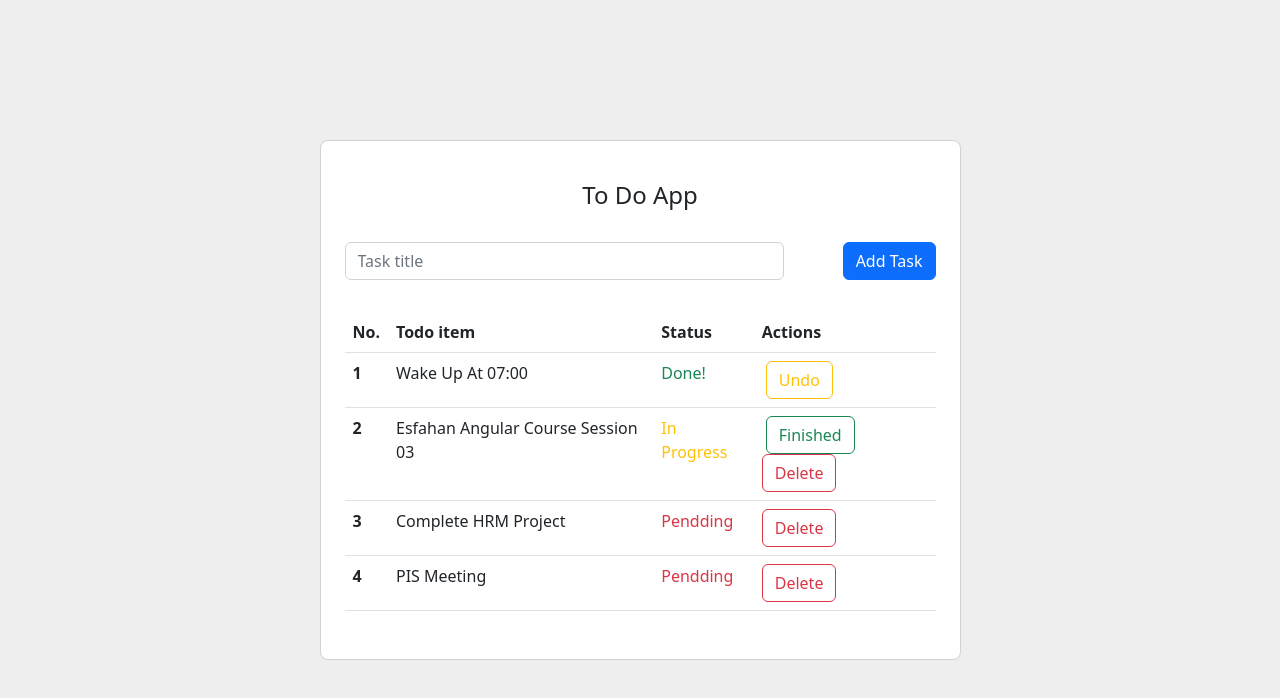
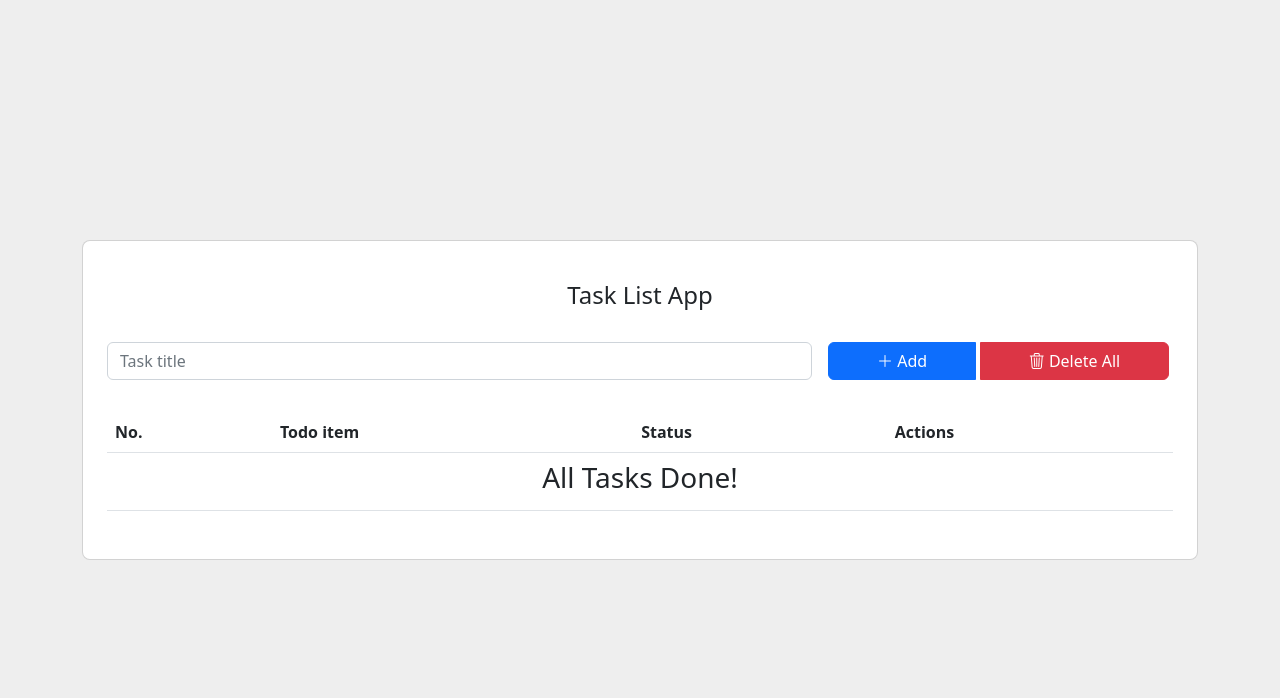
Before and after one commit to HosseinAbbasabadi/Esfahan_Angular_Session02, an Angular app: page / in a window 1280 px wide. Shown: the top 698 px of the page. Built offline with nearby package versions, Linux system fonts and the light colour scheme.

Commit message:
ng model

```diff
--- a/package.json
+++ b/package.json
@@ -18,6 +18,7 @@
     "@angular/platform-browser": "^17.0.0",
     "@angular/platform-browser-dynamic": "^17.0.0",
     "@angular/router": "^17.0.0",
+    "bootstrap-icons": "^1.11.2",
     "rxjs": "~7.8.0",
     "tslib": "^2.3.0",
     "zone.js": "~0.14.2"
--- a/src/app/app.component.html
+++ b/src/app/app.component.html
@@ -1,24 +1,29 @@
 <section class="vh-100" style="background-color: #eee;">
     <div class="container py-5 h-100">
         <div class="row d-flex justify-content-center align-items-center h-100">
-            <div class="col col-lg-9 col-xl-7">
+            <div class="col col-lg-12 col-xl-12">
                 <div class="card rounded-3">
                     <div class="card-body p-4">
 
-                        <h4 class="text-center my-3 pb-3">To Do App</h4>
+                        <h4 class="text-center my-3 pb-3">Task List App</h4>
 
-                        <form class="row g-3 mb-4 pb-2">
-                            <div class="col-9">
+                        <div class="row g-3 mb-4 pb-2">
+                            <div class="col-8">
                                 <div class="form-outline">
-                                    <input type="text" id="form1" class="form-control" placeholder="Task title" />
+                                    <input type="text" id="taskTitle" class="form-control" placeholder="Task title"
+                                        [(ngModel)]="taskTitle" (ngModelChange)="titleChanged()" />
                                 </div>
                             </div>
 
-                            <div class="col-3 text-end">
-                                <button type="submit" class="btn btn-primary">Add Task</button>
+                            <div class="col-4 btn-group">
+                                <button type="submit" class="btn btn-primary" (click)="addTask()">
+                                    <i class="bi bi-plus-lg"></i>
+                                    Add</button>
+                                <button type="submit" class="btn btn-danger mx-1" (click)="deleteAll()">
+                                    <i class="bi bi-trash3"></i>
+                                    Delete All</button>
                             </div>
-
-                        </form>
+                        </div>
 
                         <table class="table mb-4">
                             <thead>
@@ -30,10 +35,12 @@
                                 </tr>
                             </thead>
                             <tbody>
-
+                                <ng-container *ngIf="tasks.length; else noItemsInTasks">
                                     <tr *ngFor="let task of tasks; let i = index">
-                                    <th scope="row">{{i + 1}}</th>
-                                    <td>{{task.title}}</td>
+                                        <th scope="row">{{ i + 1 }}</th>
+                                        <td [ngClass]="{'text-decoration-line-through': task.status == 3}">
+                                            {{ task.title }}
+                                        </td>
                                         <td>
                                             <ng-container [ngSwitch]="task.status">
                                                 <span *ngSwitchCase="1" class="text-danger">Pendding</span>
@@ -43,19 +50,47 @@
                                             </ng-container>
                                         </td>
                                         <td>
-                                        <button *ngIf="task.status == 2" type="button"
-                                            class="btn btn-outline-success mx-1">Finished</button>
 
-                                        <ng-container *ngIf="task.status == 3; else taskStatusOtherThan3">
-                                            <button type="button" class="btn btn-outline-warning mx-1">Undo</button>
+                                            <ng-container [ngSwitch]="task.status">
+                                                <button *ngSwitchCase="1" type="button"
+                                                    class="btn btn-outline-primary mx-1"
+                                                    (click)="changeStatus(task.id, 2)">
+                                                    <i class="bi bi-skip-start-circle"></i>
+                                                </button>
+
+                                                <ng-container *ngSwitchCase="2">
+                                                    <button type="button" class="btn btn-outline-success mx-1"
+                                                        (click)="changeStatus(task.id, 3)">
+                                                        <i class="bi bi-check-lg"></i>
+                                                    </button>
+
+                                                    <button type="button" class="btn btn-outline-secondary mx-1"
+                                                        (click)="changeStatus(task.id, 1)">
+                                                        <i class="bi bi-cloud"></i>
+                                                    </button>
                                                 </ng-container>
 
-                                        <ng-template #taskStatusOtherThan3>
-                                            <button type="button" class="btn btn-outline-danger">Delete</button>
-                                        </ng-template>
+                                                <button *ngIf="3" type="button" class="btn btn-outline-warning mx-1"
+                                                    (click)="changeStatus(task.id, 2)">
+                                                    <i class="bi bi-x-lg"></i>
+                                                </button>
+                                            </ng-container>
+
+                                            <button type="button" class="btn btn-outline-danger"
+                                                (click)="deleteTask(task.id)">
+                                                <i class="bi bi-trash3"></i>
+                                            </button>
+
                                         </td>
                                     </tr>
-
+                                </ng-container>
+                                <ng-template #noItemsInTasks>
+                                    <tr>
+                                        <td colspan="4">
+                                            <h3 class="text-center">All Tasks Done!</h3>
+                                        </td>
+                                    </tr>
+                                </ng-template>
                             </tbody>
                         </table>
 
--- a/src/app/app.component.ts
+++ b/src/app/app.component.ts
@@ -1,40 +1,71 @@
 import { Component } from '@angular/core';
 import { Task } from './Task';
-import { NgFor, NgIf, NgSwitch, NgSwitchCase, NgSwitchDefault } from '@angular/common';
+import { NgClass, NgFor, NgIf, NgSwitch, NgSwitchCase, NgSwitchDefault } from '@angular/common';
+import { FormsModule } from '@angular/forms';
 
 @Component({
   selector: 'app-root',
   standalone: true,
-  imports: [NgFor, NgIf, NgSwitch, NgSwitchCase, NgSwitchDefault],
+  imports: [
+    NgFor,
+    NgIf,
+    NgSwitch,
+    NgSwitchCase,
+    NgSwitchDefault,
+    NgClass,
+    FormsModule],
   templateUrl: './app.component.html'
 })
 export class AppComponent {
   title = 'todo-list'
   // tasks1 = new Array<Task>()
   tasks: Task[] = []
+  taskTitle: string = ''
 
   constructor() {
-    this.tasks = [
-      {
-        id: 1,
-        title: 'Wake Up At 07:00',
-        status: 3
-      },
-      {
-        id: 2,
-        title: 'Esfahan Angular Course Session 03',
-        status: 2
-      },
-      {
-        id: 3,
-        title: 'Complete HRM Project',
-        status: 1
-      },
-      {
-        id: 4,
-        title: 'PIS Meeting',
-        status: 1
-      },
-    ]
+  }
+
+  addTask() {
+    if (!this.taskTitle) {
+      alert('Title cant be empty.')
+      return
+    }
+
+    if (this.tasks.find(x => x.title == this.taskTitle)) {
+      alert('Task already defined.')
+      return
+    }
+
+    const task: Task = {
+      id: this.tasks.length + 1,
+      title: this.taskTitle,
+      status: 1
+    }
+
+    this.tasks.push(task)
+    this.taskTitle = ''
+  }
+
+  titleChanged() {
+    console.log(this.taskTitle)
+  }
+
+  changeStatus(taskId: number, status: number) {
+    const task = this.tasks.find(x => x.id == taskId)!
+    task.status = status
+  }
+
+  deleteTask(taskId: number) {
+    const task = this.tasks.find(x => x.id == taskId)!
+    if (confirm(`Do you want to delete ${task.title}`) == true) {
+      const index = this.tasks.indexOf(task)
+      this.tasks.splice(index, 1)
+    }
+  }
+
+  deleteAll() {
+    if (!this.tasks.length) return
+
+    this.tasks = []
   }
 }
--- a/src/index.html
+++ b/src/index.html
@@ -8,15 +8,12 @@
   <meta name="viewport" content="width=device-width, initial-scale=1">
   <link rel="icon" type="image/x-icon" href="favicon.ico">
 
-  <!-- <link href="assets/css/bootstrap.min.css" rel="stylesheet" crossorigin="anonymous">
-  <script src="assets/js/bootstrap.bundle.min.js" crossorigin="anonymous"></script> -->
 </head>
 
 <body>
 
   <app-root></app-root>
 
-  <!-- <script src="assets/js/bootstrap.min.js" crossorigin="anonymous"></script> -->
 </body>
 
 </html>
--- a/src/styles.css
+++ b/src/styles.css
@@ -1,3 +1 @@
-h1 {
-    color: red;
-}
+@import "../node_modules/bootstrap-icons/font/bootstrap-icons.css";
```
Also changed, not shown: src/app/Task.ts (line endings or trailing spaces), 1 other file (tests, documents, lock files or other folders). Lines whose indentation alone changed are shown as unchanged.
